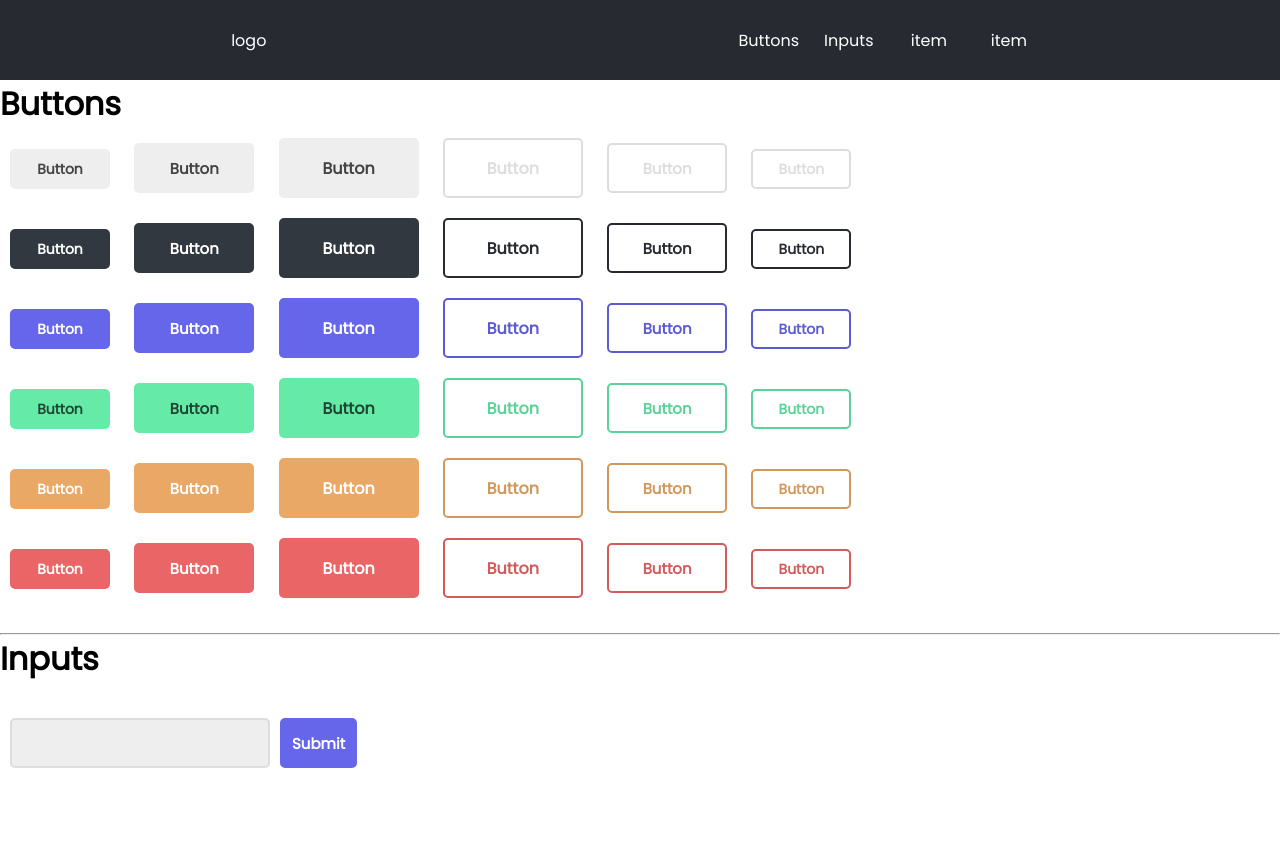
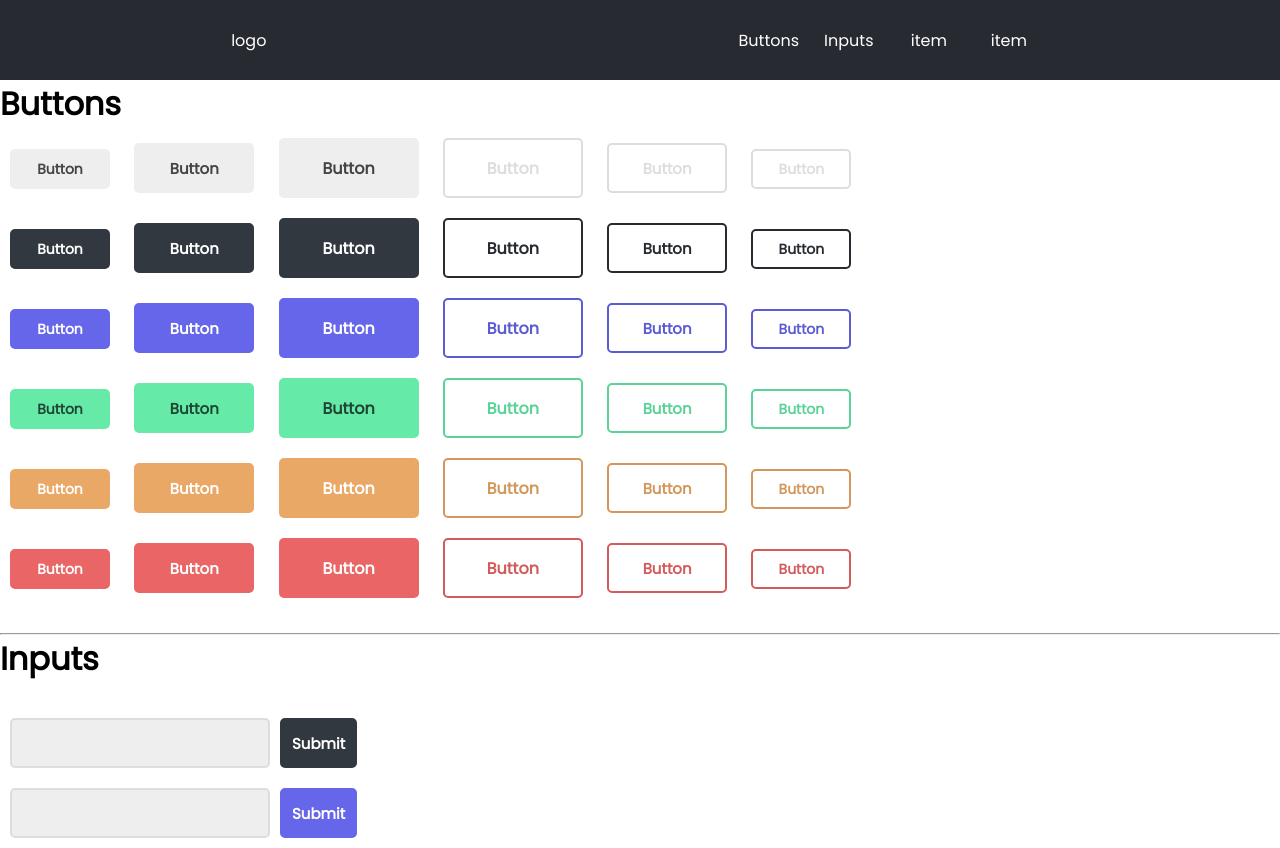
Before and after one commit to gbazera/css-library, a plain HTML site: page index.html in a window 1280 px wide. Before the commit the page ends 800 px from the top, so only its background shows below. Drawn offline with Linux system fonts and the light colour scheme; a web font is replaced by a local one.

Commit message:
Update index.html

```diff
--- a/index.html
+++ b/index.html
@@ -76,6 +76,7 @@
     </div>
     <br><hr><h1>Inputs</h1><br>
     <div class="inputs" id="inputs">
+        <input type="text" class="inp"><button class="btn btn-dark btn-auto" style="margin-left: 0;">Submit</button><br>
         <input type="text" class="inp"><button class="btn btn-primary btn-auto" style="margin-left: 0;">Submit</button>
     </div>
     <script src="script.js"></script>
```
